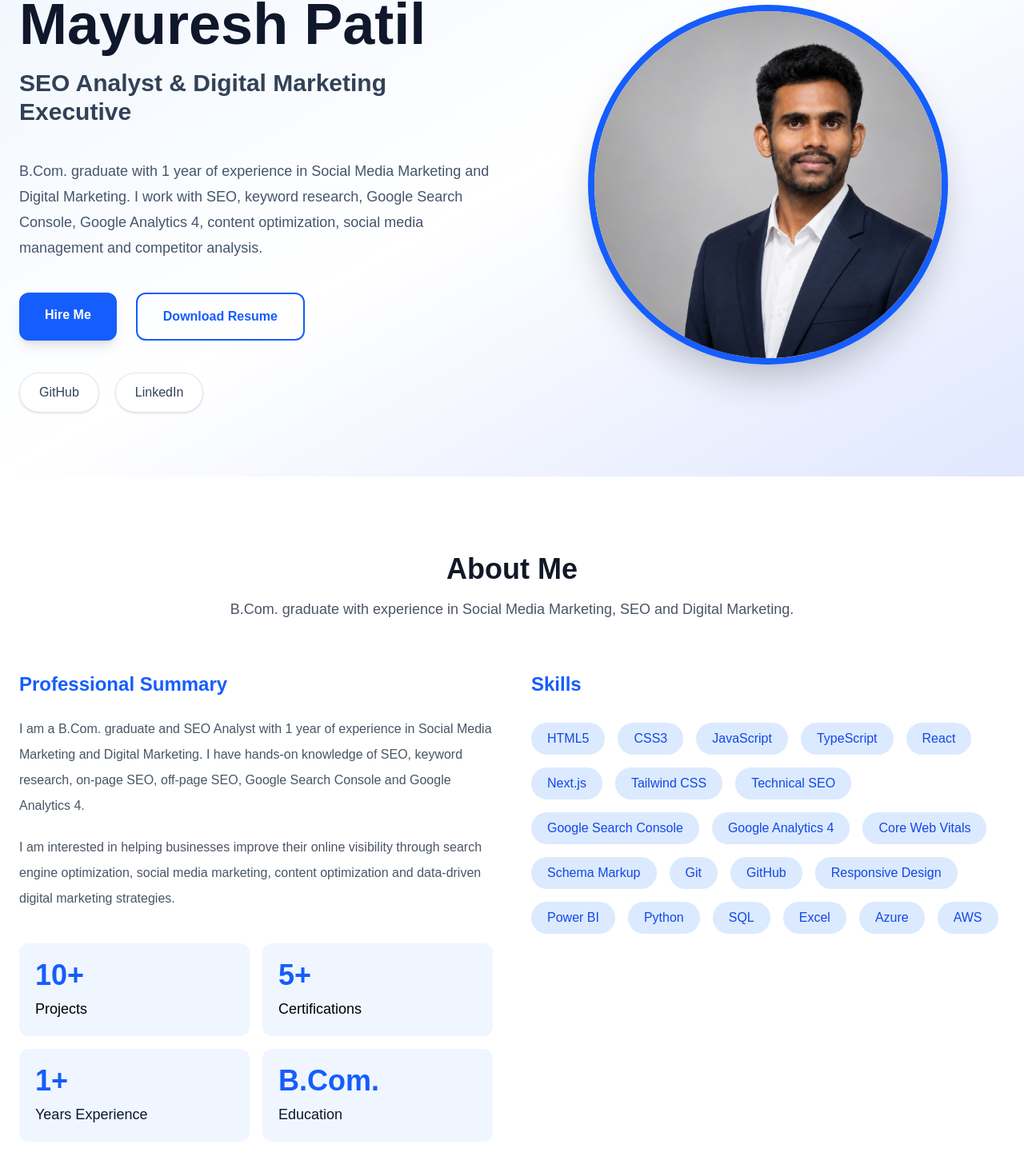
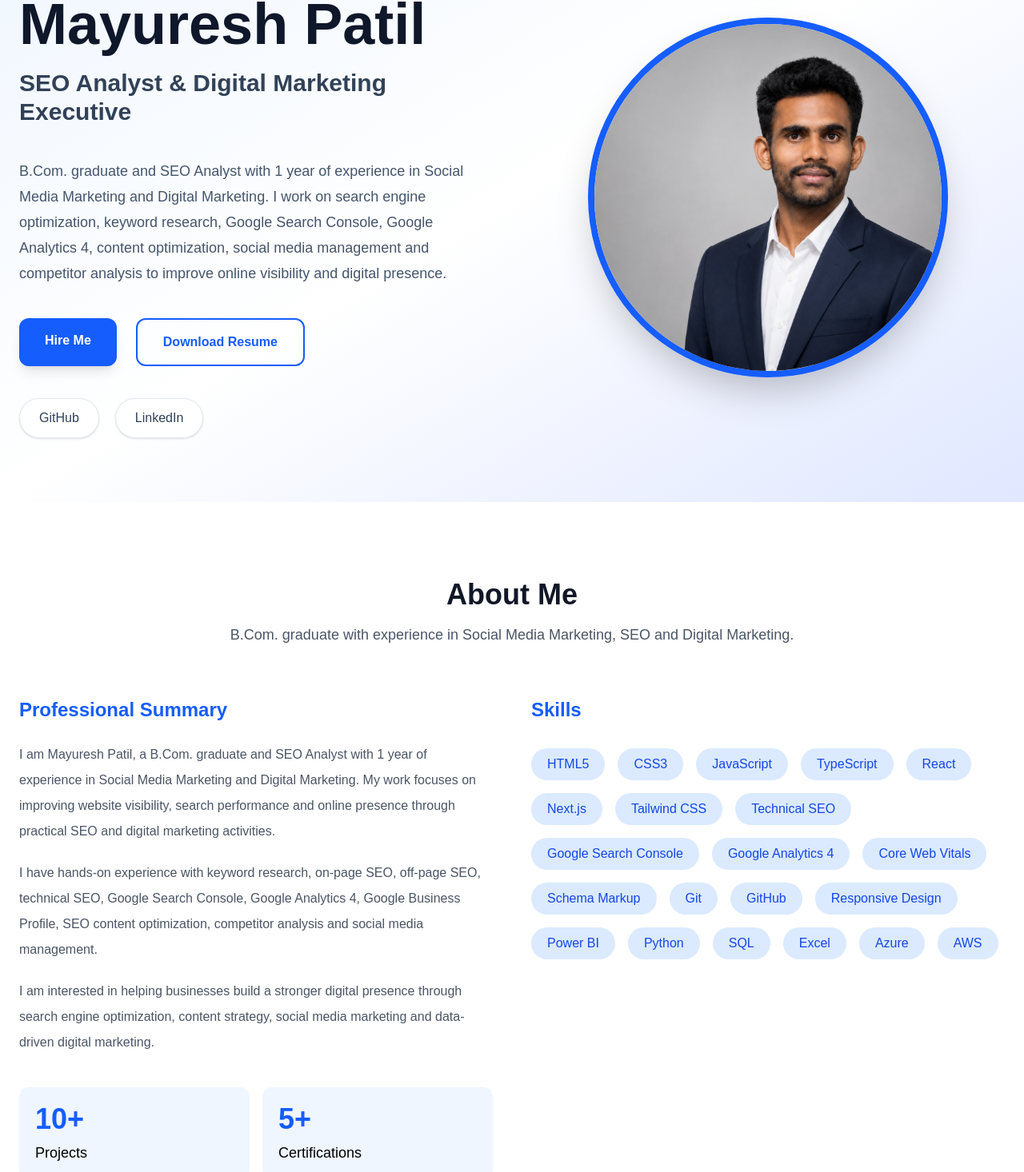
Before and after one commit to mayureshpatil2512-afk/mayuresh-portfolio, a Next.js app: page / in a window 1280 px wide. Shown: the part 199-1665 px from the top of the page at 80% size. Built offline with nearby package versions, Linux system fonts and the light colour scheme.

Commit message:
Update portfolio components

```diff
--- a/src/components/About.tsx
+++ b/src/components/About.tsx
@@ -34,19 +34,25 @@ export default function About() {
             </h3>
 
             <p className="mt-6 leading-8 text-gray-600">
-              I am a B.Com. graduate and SEO Analyst with 1 year of
-              experience in Social Media Marketing and Digital Marketing.
-              I have hands-on knowledge of SEO, keyword research,
-              on-page SEO, off-page SEO, Google Search Console and
-              Google Analytics 4.
-            </p>
+  I am Mayuresh Patil, a B.Com. graduate and SEO Analyst with 1 year
+  of experience in Social Media Marketing and Digital Marketing. My
+  work focuses on improving website visibility, search performance
+  and online presence through practical SEO and digital marketing
+  activities.
+</p>
 
-            <p className="mt-5 leading-8 text-gray-600">
-              I am interested in helping businesses improve their online
-              visibility through search engine optimization, social media
-              marketing, content optimization and data-driven digital
-              marketing strategies.
-            </p>
+<p className="mt-5 leading-8 text-gray-600">
+  I have hands-on experience with keyword research, on-page SEO,
+  off-page SEO, technical SEO, Google Search Console, Google
+  Analytics 4, Google Business Profile, SEO content optimization,
+  competitor analysis and social media management.
+</p>
+
+<p className="mt-5 leading-8 text-gray-600">
+  I am interested in helping businesses build a stronger digital
+  presence through search engine optimization, content strategy,
+  social media marketing and data-driven digital marketing.
+</p>
 
             <div className="mt-10 grid grid-cols-2 gap-4">
 
--- a/src/components/Contact.tsx
+++ b/src/components/Contact.tsx
@@ -93,7 +93,7 @@ export default function Contact() {
                 </h4>
 
                 <p className="mt-1 text-gray-700">
-                  +91 9876543210
+                  +91 9370016785
                 </p>
 
               </div>
@@ -105,7 +105,7 @@ export default function Contact() {
                 </h4>
 
                 <p className="mt-1 text-gray-700">
-                  Pune, Maharashtra, India
+                  Kolhapur, Maharashtra, India
                 </p>
 
               </div>
--- a/src/components/Hero.tsx
+++ b/src/components/Hero.tsx
@@ -46,12 +46,13 @@ export default function Hero() {
           </h2>
 
           <p className="mt-10 max-w-3xl text-lg leading-8 text-slate-600">
-            B.Com. graduate with 1 year of experience in Social Media
-            Marketing and Digital Marketing. I work with SEO, keyword
-            research, Google Search Console, Google Analytics 4,
-            content optimization, social media management and
-            competitor analysis.
-          </p>
+  B.Com. graduate and SEO Analyst with 1 year of experience in Social
+  Media Marketing and Digital Marketing. I work on search engine
+  optimization, keyword research, Google Search Console, Google
+  Analytics 4, content optimization, social media management and
+  competitor analysis to improve online visibility and digital
+  presence.
+</p>
 
           {/* BUTTONS */}
           <motion.div
```
